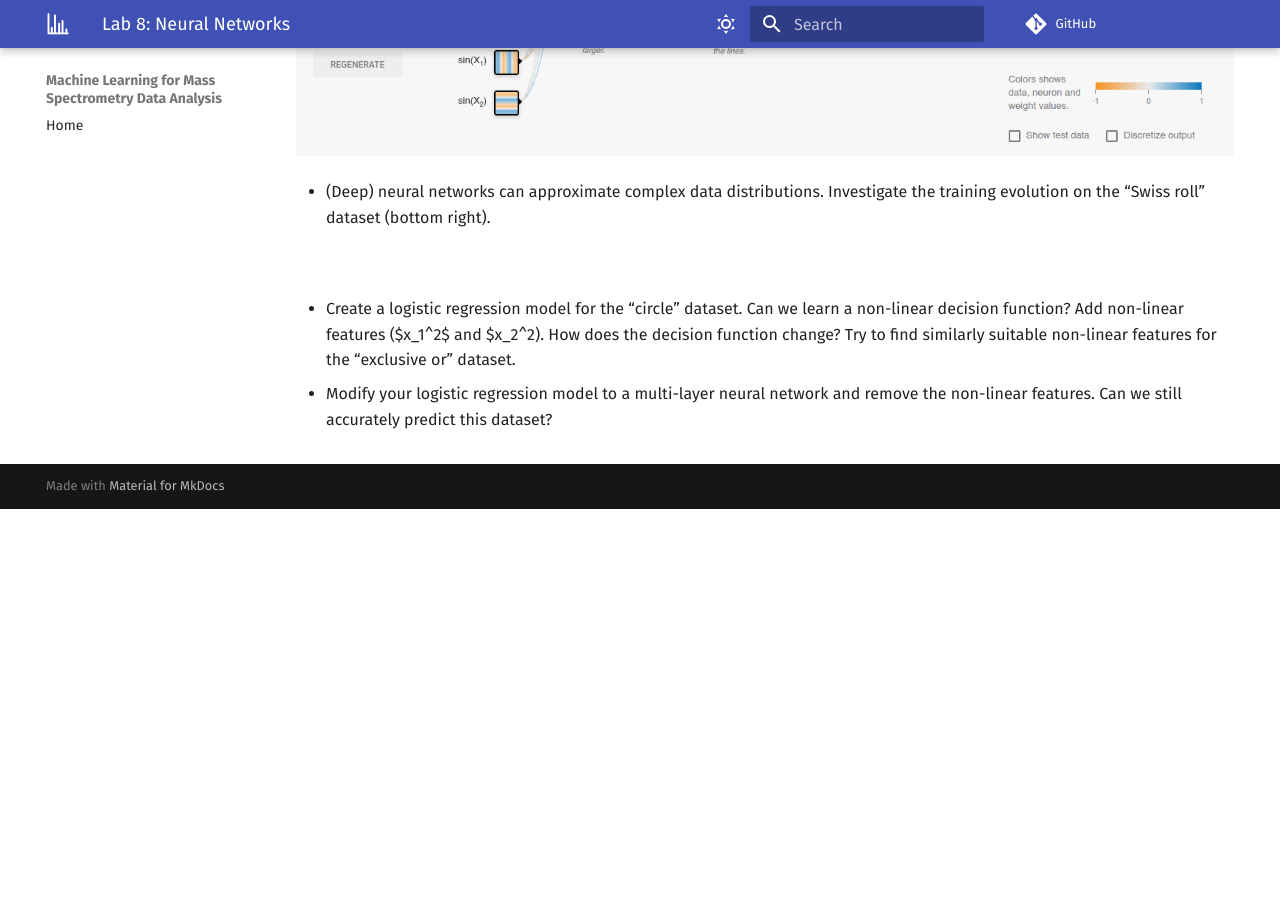
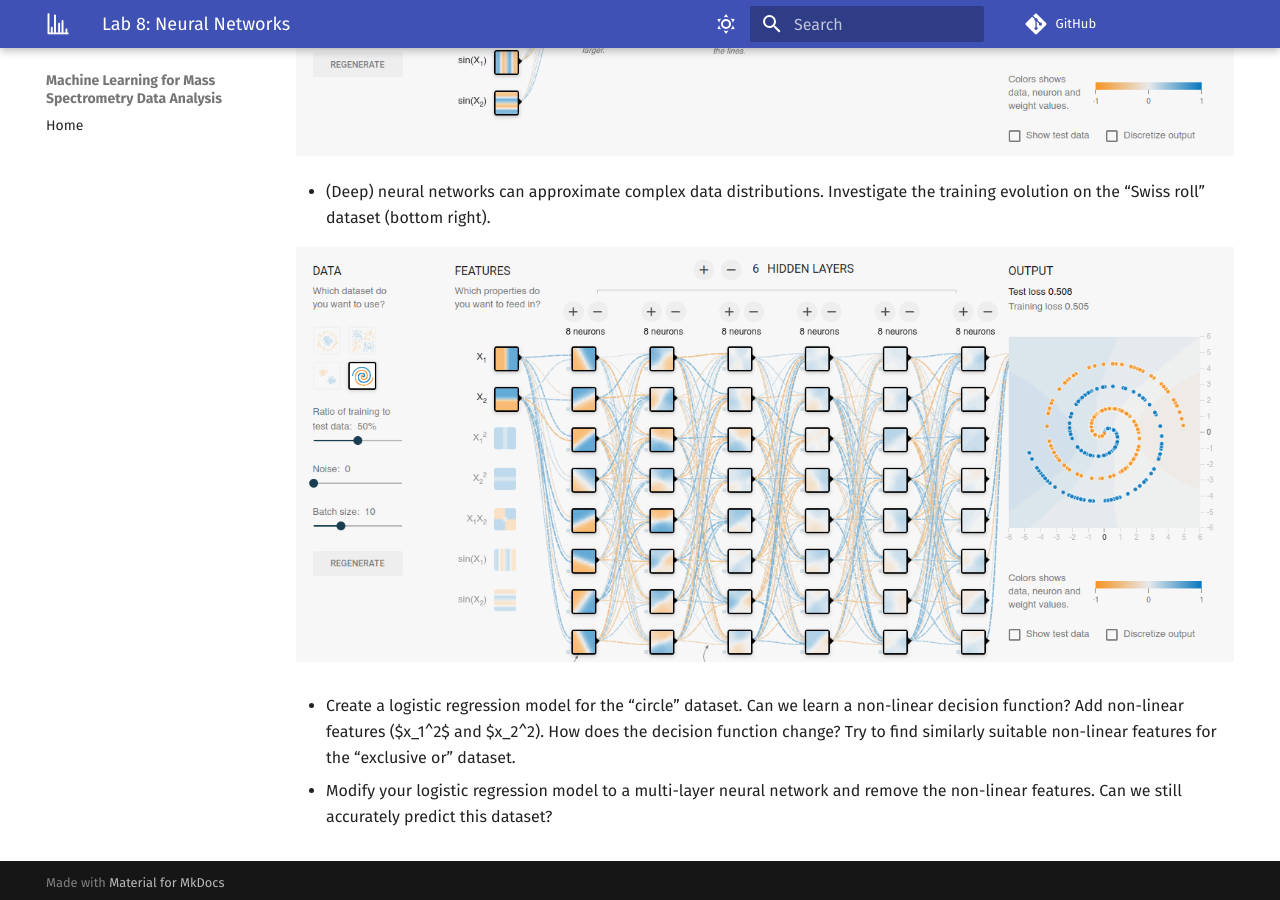
Before and after one commit to wfondrie/asms-ml-short-course, an MkDocs documentation site: the page built from docs/8_neural_networks.md, in a window 1280 px wide and 900 px high, scrolled down 1692 px. Built offline with MkDocs 1.6.1 and Material for MkDocs 9.7.7, drawn with Linux system fonts in a browser that asks for light colours; comment, search, counter and statistics services are not loaded; before the commit the page ends 2201 px from its top, so only the background shows below that.

Commit message:
Fix typo

```diff
--- a/docs/8_neural_networks.md
+++ b/docs/8_neural_networks.md
@@ -17,7 +17,7 @@ In this final lab, we will play around with simple multi-layer neural networks u
 
 - (Deep) neural networks can approximate complex data distributions. Investigate the training evolution on the "Swiss roll" dataset (bottom right).
 
-![](statis/nn_swiss.png)
+![](static/nn_swiss.png)
 
 - Create a logistic regression model for the "circle" dataset. Can we learn a non-linear decision function? Add non-linear features ($x_1^2$ and $x_2^2). How does the decision function change? Try to find similarly suitable non-linear features for the "exclusive or" dataset.
 
```
